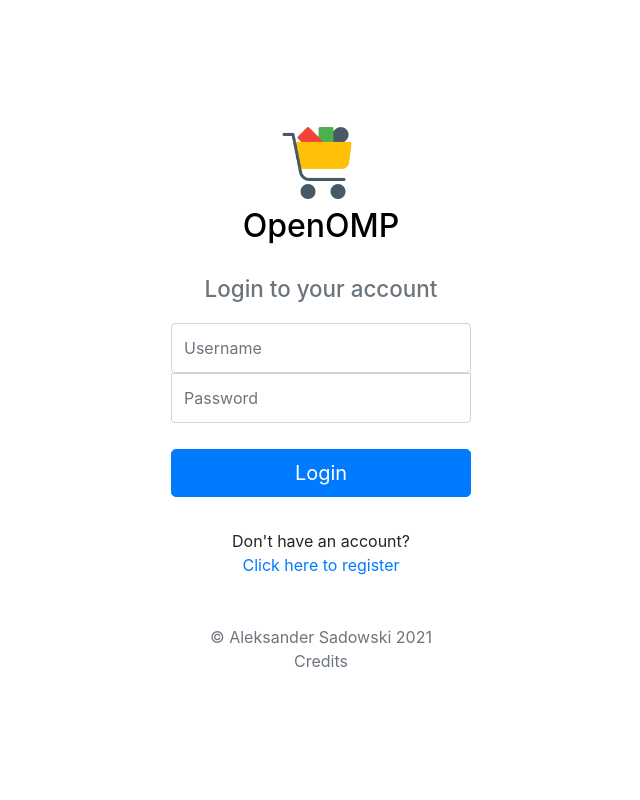
After one commit to alekssadowski95/OpenOMP, a Flask app: page /login in a window 1280 px wide. The commit adds this page. Shown: the whole page, without its empty margins (319-959 px from the left). Run offline with Flask 2, Linux system fonts and the light colour scheme; some libraries are stand-ins or nearby versions.

Commit message:
started adding user functionality

```diff
--- a/openomp/__init__.py
+++ b/openomp/__init__.py
@@ -1,6 +1,8 @@
 from flask import Flask
 from flask_sqlalchemy import SQLAlchemy
+from flask_bcrypt import Bcrypt
 
+# Create app instance
 app = Flask(__name__)
 
 # Add database
@@ -13,6 +15,9 @@ db = SQLAlchemy(app)
 # Add secret key for forms
 app.config['SECRET_KEY'] = '59f063a2e5406614813c5b07e129fdrb'
 
+# Add login
+bcrypt = Bcrypt(app)
+
 
 # Add routes to app
 from openomp import routes
--- a/openomp/forms.py
+++ b/openomp/forms.py
@@ -1,10 +1,20 @@
 from flask_wtf import FlaskForm
 from flask_wtf.file import FileField, FileAllowed
-from wtforms.fields import StringField, SubmitField, TextAreaField
+from wtforms.fields import StringField, SubmitField, TextAreaField, PasswordField
 from wtforms.validators import DataRequired, Length
 
 class AddItemForm(FlaskForm):
     title = StringField('Title', validators=[DataRequired(), Length(min=2, max=10)])
     description = TextAreaField('Description', validators=[DataRequired(), Length(min=2, max=1000)])
     item_image = FileField('Thumbnail image', validators=[FileAllowed(['png', 'jpg'])])
-    submit = SubmitField('Finish')
+    submit = SubmitField('Add')
+
+class LoginForm(FlaskForm):
+    username = StringField('Username', validators=[DataRequired(), Length(min=2, max=20)])
+    password = PasswordField('Password', validators=[DataRequired()])
+    submit = SubmitField('Login')
+
+class RegisterForm(FlaskForm):
+    username = StringField('Username', validators=[DataRequired(), Length(min=2, max=20)])
+    password = PasswordField('Password', validators=[DataRequired()])
+    submit = SubmitField('Register')
--- a/openomp/routes.py
+++ b/openomp/routes.py
@@ -1,13 +1,16 @@
-from openomp import app, db
+from openomp import app, db, bcrypt
+from .forms import AddItemForm, LoginForm, RegisterForm
+from .models import Item, User
+
 from flask import render_template, redirect, url_for, request
-from .forms import AddItemForm
-from .models import Item
+from flask_login import login_user
+from sqlalchemy import desc
+
 import os
-from sqlalchemy import desc
 import base64
 
-def get_thumbnail(configurator):
-    thumbnail = base64.b64encode(configurator.thumbnail_img).decode('ascii')
+def get_thumbnail(item):
+    thumbnail = base64.b64encode(item.thumbnail_img).decode('ascii')
     return thumbnail
 
 @app.route('/')
@@ -15,6 +18,11 @@ def home():
     page = request.args.get('page', 1, type=int)
     items = Item.query.order_by(desc(Item.id)).paginate(page=page, per_page=48)
     return render_template('home.html', items=items, get_thumbnail=get_thumbnail)
+
+@app.route('/item/<id>')
+def item(id):
+    current_item = Item.query.filter_by(id = id).first()
+    return render_template('item.html', item=current_item, get_thumbnail=get_thumbnail)
 
 @app.route('/add-item', methods=['GET', 'POST'])
 def add_item():
@@ -33,3 +41,21 @@ def add_item():
         db.session.commit()
         return redirect(url_for('home'))
     return render_template('additem.html', title='Add your item', form=add_item_form)
+
+@app.route('/login', methods=['GET', 'POST'])
+def login():
+    form = LoginForm()
+    if form.validate_on_submit():
+        user = User.query.filter_by(username=form.username.data).first()
+        if user and bcrypt.check_password_hash(user.password, form.password.data):
+            login_user(user)
+            return redirect(url_for('home'))
+    return render_template('login.html', form=form)
+
+@app.route('/register', methods=['GET', 'POST'])
+def register():
+    form = RegisterForm()
+    if form.validate_on_submit():
+        # create new user
+        return redirect(url_for('home'))
+    return render_template('register.html', form=form)
--- /dev/null
+++ b/openomp/static/login.css
@@ -0,0 +1,39 @@
+html,
+body {
+  height: 100%;
+}
+
+body {
+  display: flex;
+  align-items: center;
+  padding-top: 40px;
+  padding-bottom: 40px;
+  background-color: #f5f5f5;
+}
+
+.form-signin {
+  width: 100%;
+  max-width: 330px;
+  padding: 15px;
+  margin: auto;
+}
+
+.form-signin .checkbox {
+  font-weight: 400;
+}
+
+.form-signin .form-floating:focus-within {
+  z-index: 2;
+}
+
+.form-signin input[type="email"] {
+  margin-bottom: -1px;
+  border-bottom-right-radius: 0;
+  border-bottom-left-radius: 0;
+}
+
+.form-signin input[type="password"] {
+  margin-bottom: 10px;
+  border-top-left-radius: 0;
+  border-top-right-radius: 0;
+}
--- a/openomp/templates/additem.html
+++ b/openomp/templates/additem.html
@@ -2,6 +2,7 @@
 
 {% block content %}
     <div class="container col-md-4">
+        <h1 class="pt-5 pb-3 h2" style="font-weight: 500;">Add new item</h1>
         <form method='POST' action="" enctype="multipart/form-data">
             {{ form.hidden_tag() }}
             <fieldset>
--- a/openomp/templates/base.html
+++ b/openomp/templates/base.html
@@ -27,7 +27,7 @@
         <!-- Navbar -->
         <nav class="navbar navbar-light theme-color-custom fixed-top" style="background-color:white;">
             <a class="navbar-brand" href="{{ url_for('home') }}">
-                <img src="{{ url_for('static', filename='cart.png') }}" width="30" height="30" class="d-inline-block align-top" alt=""></img>
+                <img src="{{ url_for('static', filename='cart.png') }}" width="28" height="28" class="d-inline-block align-top" alt=""></img>
                 OpenOMP
             </a>
             <div>
--- /dev/null
+++ b/openomp/templates/login.html
@@ -0,0 +1,71 @@
+<!doctype html>
+<html lang="de">
+  <head>
+    <meta charset="utf-8">
+    <meta name="viewport" content="width=device-width, initial-scale=1">
+    <meta name="description" content="">
+    <title>Login to OpenOMP</title>
+
+    <!-- Bootstrap CSS -->
+    <link rel="stylesheet" href="https://cdn.jsdelivr.net/npm/bootstrap@4.6.0/dist/css/bootstrap.min.css" integrity="sha384-B0vP5xmATw1+K9KRQjQERJvTumQW0nPEzvF6L/Z6nronJ3oUOFUFpCjEUQouq2+l" crossorigin="anonymous">
+
+    <!-- Favicon -->
+    <link rel="icon" type="image/png" sizes="48x48" href="{{ url_for('static', filename='cart.png') }}">
+    <style>
+      .bd-placeholder-img {
+        font-size: 1.125rem;
+        text-anchor: middle;
+        -webkit-user-select: none;
+        -moz-user-select: none;
+        user-select: none;
+      }
+      @media (min-width: 768px) {
+        .bd-placeholder-img-lg {
+          font-size: 3.5rem;
+        }
+      }
+    </style>
+
+    <!-- Custom styles for this template -->
+    <link href="{{ url_for('static', filename='login.css') }}" rel="stylesheet">
+    </head>
+    <body class="text-center" style="background-color:white;">
+
+
+<main class="form-signin">
+
+  <form method='POST' action="" enctype="multipart/form-data" autocomplete="off">
+    {{ form.hidden_tag() }}
+    <span>
+      <a href="{{ url_for('home') }}">
+        <img class="mr-2 mb-2" src="{{ url_for('static', filename='cart.png') }}" alt="" width="72" height="72">
+      </a>
+      <h1 style="color: black; font-size: 2rem; margin-bottom: 30px;">OpenOMP</h1>
+      <h2 class="text-muted" style="font-size: 1.4rem; margin-bottom: 20px;">Login to your account</h2>
+    </span>
+    <fieldset class="form-group mt-3">
+        <div class="form-group">
+            <div class="form-floating">
+                <div>{{ form.username(class="form-control", placeholder="Username", style="min-height:50px") }}</div>
+                {% if form.username.errors %}
+                    {% for error in form.username.errors %}
+                        <span class="text-danger">{{ error }}</span></br>
+                    {% endfor %}
+                {% endif %}
+                <div>{{ form.password(class="form-control", placeholder="Password", style="min-height:50px") }}</div>
+                {% if form.password.errors %}
+                    {% for error in form.password.errors %}
+                        <span class="text-danger">{{ error }}</span></br>
+                    {% endfor %}
+                {% endif %}
+            </div>
+        <div>{{ form.submit(class="w-100 btn btn-lg btn-primary mt-3") }}</div>
+    </fieldset>
+    <p class="pb-0 mb-0">Don't have an account?</p>
+    <a href="{{ url_for('register') }}">Click here to register</a>
+    <p class="mt-5 mb-0 text-muted">&copy; Aleksander Sadowski 2021</p>
+    <a class="mt-5 mb-3 text-muted" href="#">Credits</a>
+  </form>
+</main>
+  </body>
+</html>
--- /dev/null
+++ b/openomp/templates/register.html
@@ -0,0 +1 @@
+Register
--- a/requirements.txt
+++ b/requirements.txt
@@ -1,5 +1,8 @@
 flask
 flask_sqlalchemy
 flask_wtf
+flask_login
+flask_bcrypt
 wtforms
+sqlalchemy
 gunicorn
```
Also changed, not shown: generateitems.py (added, +20 -0 lines), openomp/models.py (+24 -0 lines), openomp/templates/home.html (+21 -11 lines), openomp/templates/item.html (added, +44 -0 lines), 1 other file.
